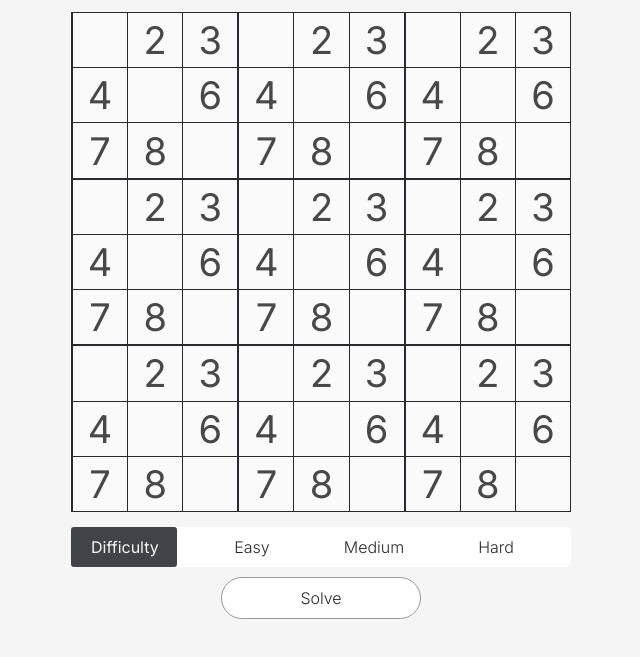
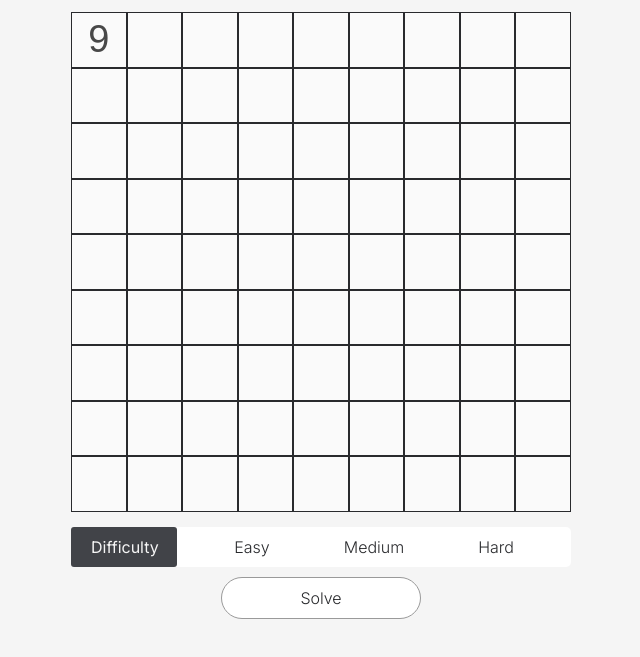
Before and after one commit to mklaso/sudoku-solver, a website built with webpack: page index.html in a window 1280 px wide. Shown: the part 69-726 px from the top of the page, without its empty margins (319-959 px from the left). Built offline with nearby package versions, Linux system fonts and the light colour scheme.

Commit message:
added grid cell parsing, and set up grid cells to take on input.

```diff
--- a/js/index.js
+++ b/js/index.js
@@ -1,18 +1,44 @@
 import "../sass/main.scss";
 import Sudoku from "./Sudoku";
+import { elements } from "./sudokuView";
 import * as sudokuView from "./sudokuView";
 
 /**
  * Sudoku Controller
  */
 
+// renders the entire grid
+for (let i = 0; i < 9; i++) {
+  sudokuView.renderInnerGrids();
+}
+
+// populate nodeList with all grid cells
+elements.nodeList = document.querySelectorAll(".inner__grid--cell");
+
+// ====================IDEA=======================/
+// 1. parse the UI's grid and store in a grid var.
+// 2. if solve is pressed on UI, set the current sudoku object's state/grid to the parsed one.
+// 3. solve the parsed grid
+// 4. relay the solved grid back to the UI and update each cell accordingly.
+
+elements.nodeList[0].value = 9;
+let currGrid = sudokuView.retrieveCurrentGridInfo();
+console.log(currGrid);
+
+
 const sudoku = new Sudoku();
-let sudokuGrid = document.querySelector(".sudoku__grid");
-
 // testing purposes
 window.sudoku = sudoku;
 
-// renders the entire grid
-for (let i = 0; i < 9; i++) {
-  sudokuView.renderInnerGrids(sudokuGrid);
-}
+elements.solverBtn.addEventListener("click", (() => {
+    // 1. call the solve method on sudoku object
+
+    // 2. update the ui to match the solved state
+}))
+
+// testing purposes
+sudoku.showBoard();
+sudoku.setBoard(currGrid);
+sudoku.showBoard();
+sudoku.solvePuzzle(sudoku.board);
+sudoku.showBoard();
--- a/js/sudokuView.js
+++ b/js/sudokuView.js
@@ -6,20 +6,58 @@
  * Renders the inner grids of the Sudoku grid
  * to the webpage.
  */
-export const renderInnerGrids = (grid) => {
+
+export const elements = {
+    sudokuGrid: document.querySelector(".sudoku__grid"),
+    solverBtn: document.querySelector(".solver"),
+    nodeList: document.querySelectorAll(".inner__grid--cell"),
+}
+
+console.log(elements.nodeList);
+
+export const renderInnerGrids = () => {
   const markup = `
     <div class="inner__grid">
-        <div class="inner__grid--cell"></div>
-        <div class="inner__grid--cell">2</div>
-        <div class="inner__grid--cell">3</div>
-        <div class="inner__grid--cell">4</div>
-        <div class="inner__grid--cell"></div>
-        <div class="inner__grid--cell">6</div>
-        <div class="inner__grid--cell">7</div>
-        <div class="inner__grid--cell">8</div>
-        <div class="inner__grid--cell"></div>
+        <input value=""class="inner__grid--cell"></input>
+        <input value=""class="inner__grid--cell"></input>
+        <input value=""class="inner__grid--cell"></input>
+        <input value=""class="inner__grid--cell"></input>
+        <input value=""class="inner__grid--cell"></input>
+        <input value=""class="inner__grid--cell"></input>
+        <input value=""class="inner__grid--cell"></input>
+        <input value=""class="inner__grid--cell"></input>
+        <input value=""class="inner__grid--cell"></input>
     </div>
     `;
 
-  grid.insertAdjacentHTML("beforeend", markup);
+  elements.sudokuGrid.insertAdjacentHTML("beforeend", markup);
 };
+
+export const retrieveCurrentGridInfo = () => {
+    let currentGrid = []
+    let inner = []
+    let count = 0
+
+    for (let i = 0; i < elements.nodeList.length; i++) {
+        count++;
+        let currVal = elements.nodeList[i].value;
+
+        if (currVal === "") {
+            currVal = 0;
+        } else {
+            currVal = parseInt(currVal);
+        }
+
+        if (count < 9) {
+            inner.push(currVal);
+
+        } else {
+        inner.push(currVal)
+        currentGrid.push(inner);
+        inner = [];
+        count = 0;
+        }
+    }
+
+    return currentGrid;
+}
--- a/sass/_components.scss
+++ b/sass/_components.scss
@@ -1,23 +1,27 @@
 .sudoku__grid {
-  @include style-grid($color-almost-black, 50rem, 50rem, 1px);
+  @include style-grid($color-almost-black, 50rem, 50rem);
+  border: 0px $color-almost-black solid;
 }
 
 .inner__grid {
-  @include style-grid($color-almost-black, 100%, 100%, 1px);
-  border-top: 1px $color-almost-black solid;
+  @include style-grid($color-almost-black, 100%, 100%);
+  border: 0px $color-almost-black solid;
 
   &--cell {
     font-size: 3.8rem;
     font-weight: 400;
     height: 100%;
     width: 100%;
-    color: grayscale($color: #000202b7);
+    color: transparent;
+    text-shadow: 0 0 0 grayscale($color: #000202b7);
     background-color: lighten(whitesmoke, 2%);
-    border-bottom: 1px $color-almost-black solid;
-    border-right: 1px $color-almost-black solid;
+    border: 1px $color-almost-black solid;
+    border-collapse: collapse;
     display: flex;
     align-items: center;
     justify-content: center;
+    outline: none;
+    text-align: center;
   }
 }
 
--- a/sass/_mixins.scss
+++ b/sass/_mixins.scss
@@ -1,11 +1,8 @@
-@mixin style-grid($color, $height, $width, $padding) {
+@mixin style-grid($color, $height, $width) {
   background-color: $color;
   height: $height;
   width: $width;
   display: grid;
   grid-template-rows: repeat(3, 1fr);
   grid-template-columns: repeat(3, 1fr);
-
-  border-left: $padding $color-almost-black solid;
-
 }
```
